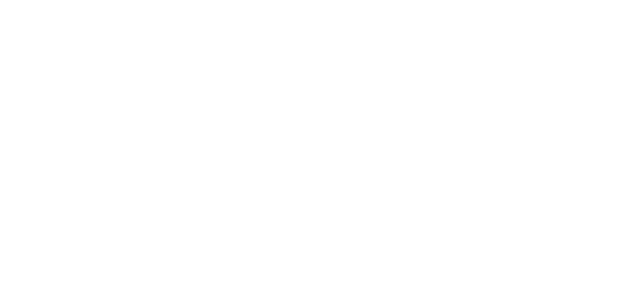
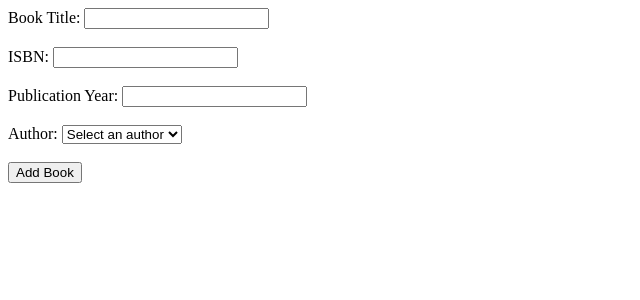
Before and after one commit to jess-compliance-dev/book_alchemy, a Flask app: page /add_book in a window 1280 px wide. Before the commit the part shown is empty. Shown: the top 300 px of the page, without its empty margins (0-640 px from the left). Run offline with Flask 3, Linux system fonts and the light colour scheme; tables that the repository leaves empty hold one stand-in row (values such as "Sample post").

Commit message:
altered add_book.html

```diff
--- a/templates/add_book.html
+++ b/templates/add_book.html
@@ -4,12 +4,32 @@
     <meta charset="UTF-8">
     <meta name="viewport" content="width=device-width, initial-scale=1.0">
     <meta http-equiv="X-UA-Compatible" content="ie=edge">
+    <title>Add Book</title>
   </head>
   <body>
 
-  <form action="/add_author" method="POST">
-  <!-- Add the form here -->
-  </form>
+    <form action="/add_book" method="POST">
+
+      <label for="title">Book Title:</label>
+      <input type="text" id="title" name="title" required><br><br>
+
+      <label for="isbn">ISBN:</label>
+      <input type="text" id="isbn" name="isbn" required><br><br>
+
+      <label for="publication_year">Publication Year:</label>
+      <input type="number" id="publication_year" name="publication_year"><br><br>
+
+      <label for="author">Author:</label>
+      <select id="author" name="author_id" required>
+        <option value="" disabled selected>Select an author</option>
+        {% for author in authors %}
+          <option value="{{ author.author_id }}">{{ author.name }}</option>
+        {% endfor %}
+      </select><br><br>
+
+      <input type="submit" value="Add Book">
+
+    </form>
 
   </body>
 </html>
```
